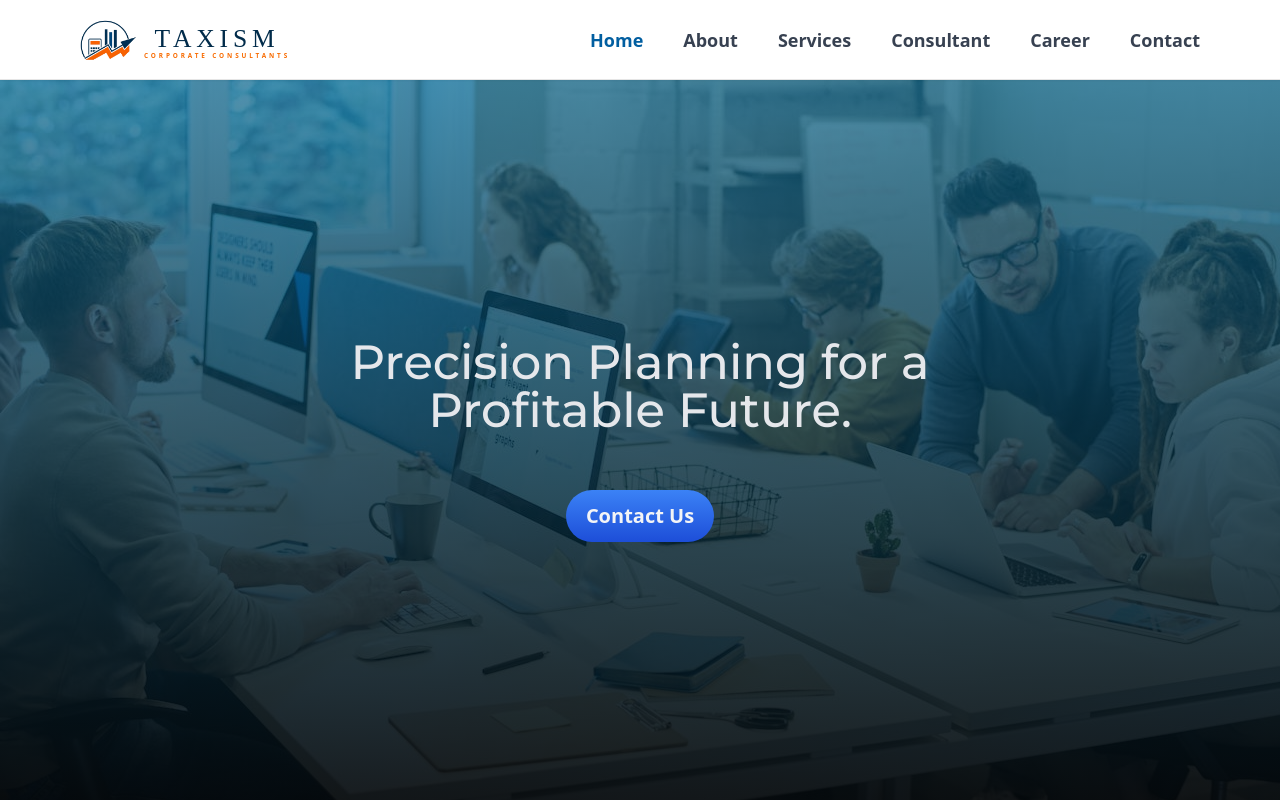
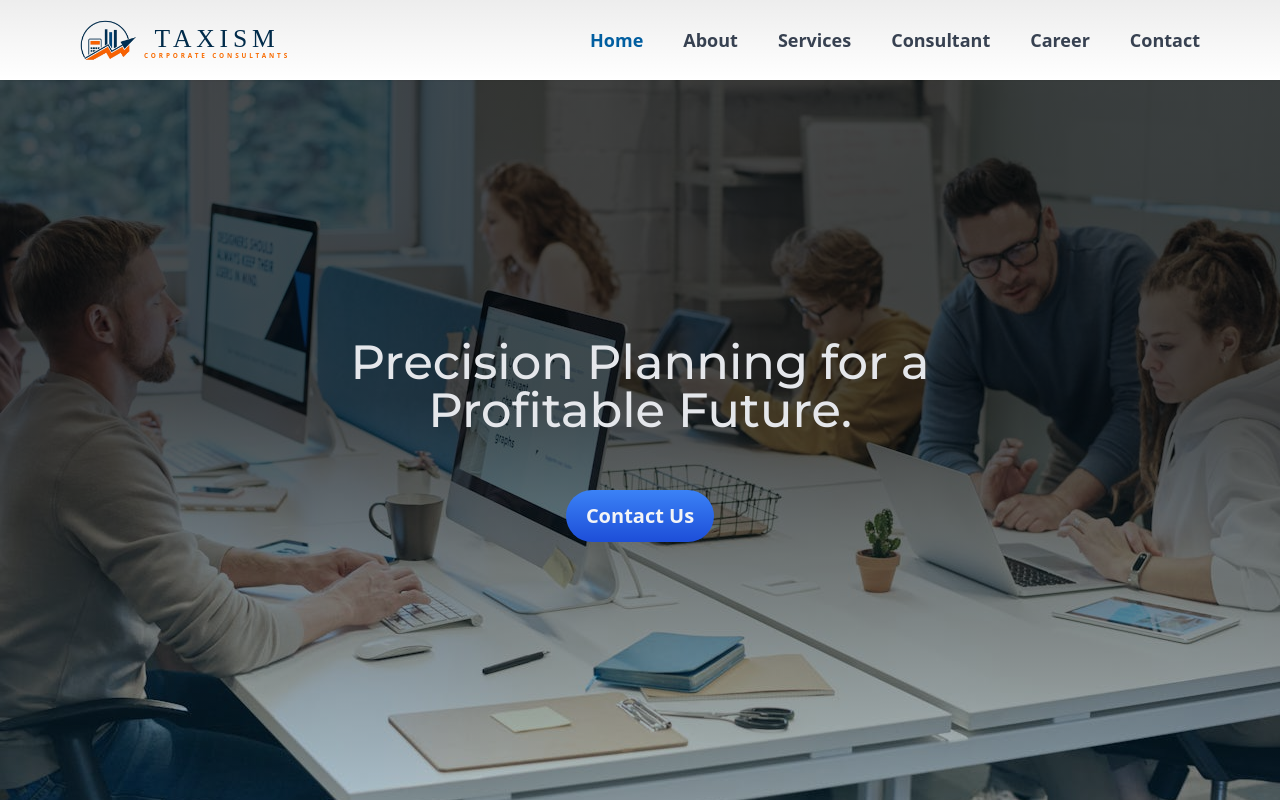
Before and after one commit to sarojdey/ca-website, a React (Vite) app: page / in a window 1280 px wide. Shown: the top 802 px of the page. Built offline with nearby package versions, Linux system fonts and the light colour scheme; a web font is replaced by a local one.

Commit message:
small chnages

```diff
--- a/src/components/Home/Slider.jsx
+++ b/src/components/Home/Slider.jsx
@@ -8,7 +8,7 @@ function Slider() {
         alt="placeholder"
         className="h-full w-full object-cover "
       />
-      <div className="absolute inset-0 w-full h-full bg-gradient-to-t from-[#04090cea] to-[#0772a0ad]"></div>
+      <div className="absolute inset-0 w-full h-full bg-gradient-to-b from-[#04090cba] via-[#04090cba] to-[#003d554a]  "></div>
       <div className="absolute inset-0 w-full h-full z-10 flex flex-col justify-center items-center text-center">
         <h2 className="text-3xl md:text-5xl leading-[1.2]  font-medium w-[90%] md:w-[70%] lg:w-[50%]  text-gray-200 font-montserrat mt-20">
           Precision Planning for a Profitable Future.
--- a/src/components/Navbar.jsx
+++ b/src/components/Navbar.jsx
@@ -2,7 +2,7 @@ import logo from "../assets/images/taxismshort.png";
 import logo2 from "../assets/images/taxism.png";
 function Navbar() {
   return (
-    <div className="w-full md:min-h-[5rem] border-b border-[#0000001a] py-2 px-4 md:px-10 lg:px-20 flex items-center justify-between shadow-sm fixed top-0 left-0 z-50 bg-white ">
+    <div className="w-full md:min-h-[5rem] py-2 px-4 md:px-10 lg:px-20 flex items-center justify-between shadow-sm fixed top-0 left-0 z-50 bg-gradient-to-b from-[#ededed] to-[#ffffff] ">
       <div className="hidden h-full md:flex justify-center items-center gap-2">
         <div className="h-[3.5rem] aspect-square ">
           <img src={logo} alt="logo" className="w-full h-full object-cover" />
```
